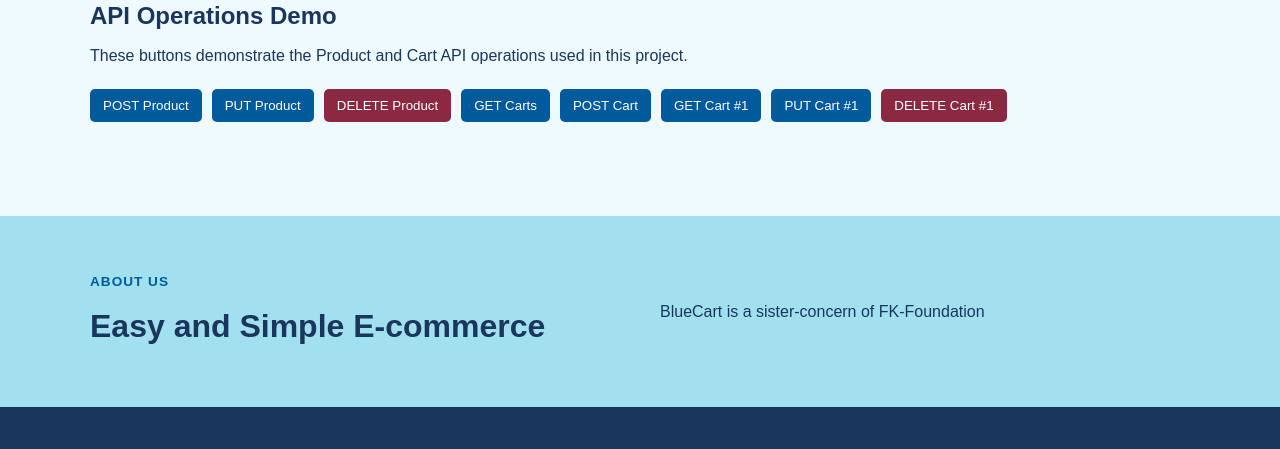
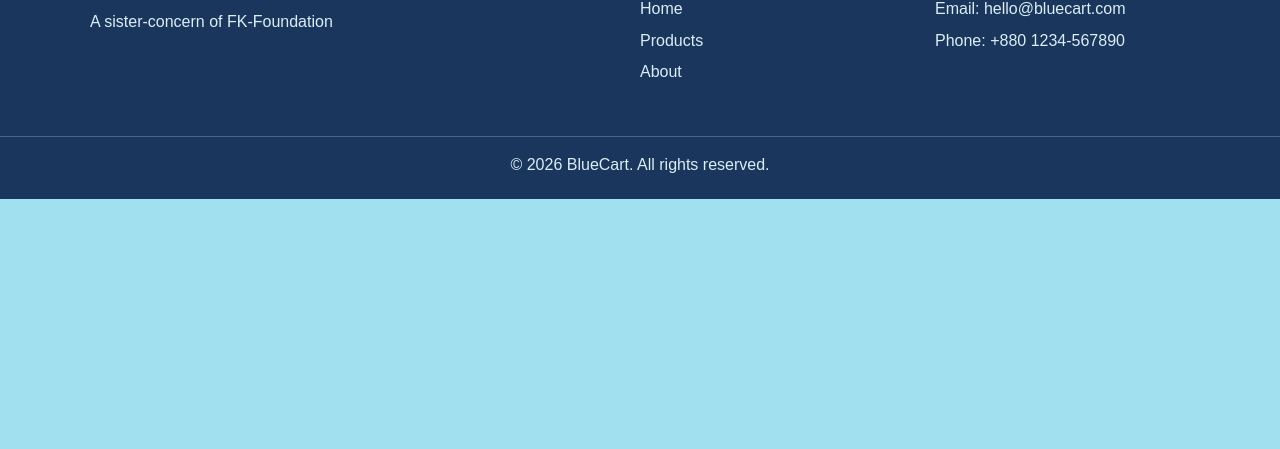
Before and after one commit to fardinedu10-cloud/fk-bluecart-int, a plain HTML site: page index.html in a window 1280 px wide. Shown: the part 910-1359 px from the top of the page. After the commit the page ends 1109 px from the top, so only its background shows below. Drawn offline with Linux system fonts and the light colour scheme; no server answers.

Commit message:
changed something

```diff
--- a/index.html
+++ b/index.html
@@ -1,5 +1,6 @@
 <!DOCTYPE html>
 <html lang="en">
+
 <head>
     <meta charset="UTF-8">
     <meta name="viewport" content="width=device-width, initial-scale=1.0">
@@ -71,62 +72,10 @@
             </div>
         </section>
 
-        <!-- API Demo -->
-        <section class="api-section">
-            <div class="container">
-                <p class="small-title">FETCH API</p>
-                <h2>API Operations Demo</h2>
-                <p class="api-note">
-                    These buttons demonstrate the Product and Cart API operations
-                    used in this project.
-                </p>
 
-                <div class="api-buttons">
-                    <button class="api-button" onclick="createDemoProduct()">
-                        POST Product
-                    </button>
-                    <button class="api-button" onclick="updateDemoProduct()">
-                        PUT Product
-                    </button>
-                    <button class="api-button danger-button" onclick="deleteDemoProduct()">
-                        DELETE Product
-                    </button>
-                    <button class="api-button" onclick="loadCartsFromAPI()">
-                        GET Carts
-                    </button>
-                    <button class="api-button" onclick="createDemoCart()">
-                        POST Cart
-                    </button>
-                    <button class="api-button" onclick="getCartById(1)">
-                        GET Cart #1
-                    </button>
-                    <button class="api-button" onclick="updateDemoCart()">
-                        PUT Cart #1
-                    </button>
-                    <button class="api-button danger-button" onclick="deleteDemoCart()">
-                        DELETE Cart #1
-                    </button>
-                </div>
-
-                <p id="apiStatus" class="api-status"></p>
-            </div>
-        </section>
 
         <!-- About -->
-        <section id="about" class="about-section">
-            <div class="container about-content">
-                <div>
-                    <p class="small-title">ABOUT US</p>
-                    <h2>Easy and Simple E-commerce</h2>
-                </div>
-
-                <p>
-                    BlueCart is a sister-concern of FK-Foundation
-                </p>
-            </div>
-        </section>
     </main>
-
     <!-- Product Details Modal -->
     <div id="productModal" class="modal hidden">
         <div class="modal-content product-details-modal">
@@ -175,8 +124,7 @@
             <div>
                 <a href="#" class="logo footer-logo">BlueCart</a>
                 <p>
-                    A simple e-commerce front-end project using
-                    HTML, CSS, JavaScript and Fetch API.
+                    A sister-concern of FK-Foundation
                 </p>
             </div>
 
@@ -201,4 +149,5 @@
 
     <script src="script.js"></script>
 </body>
+
 </html>
```
